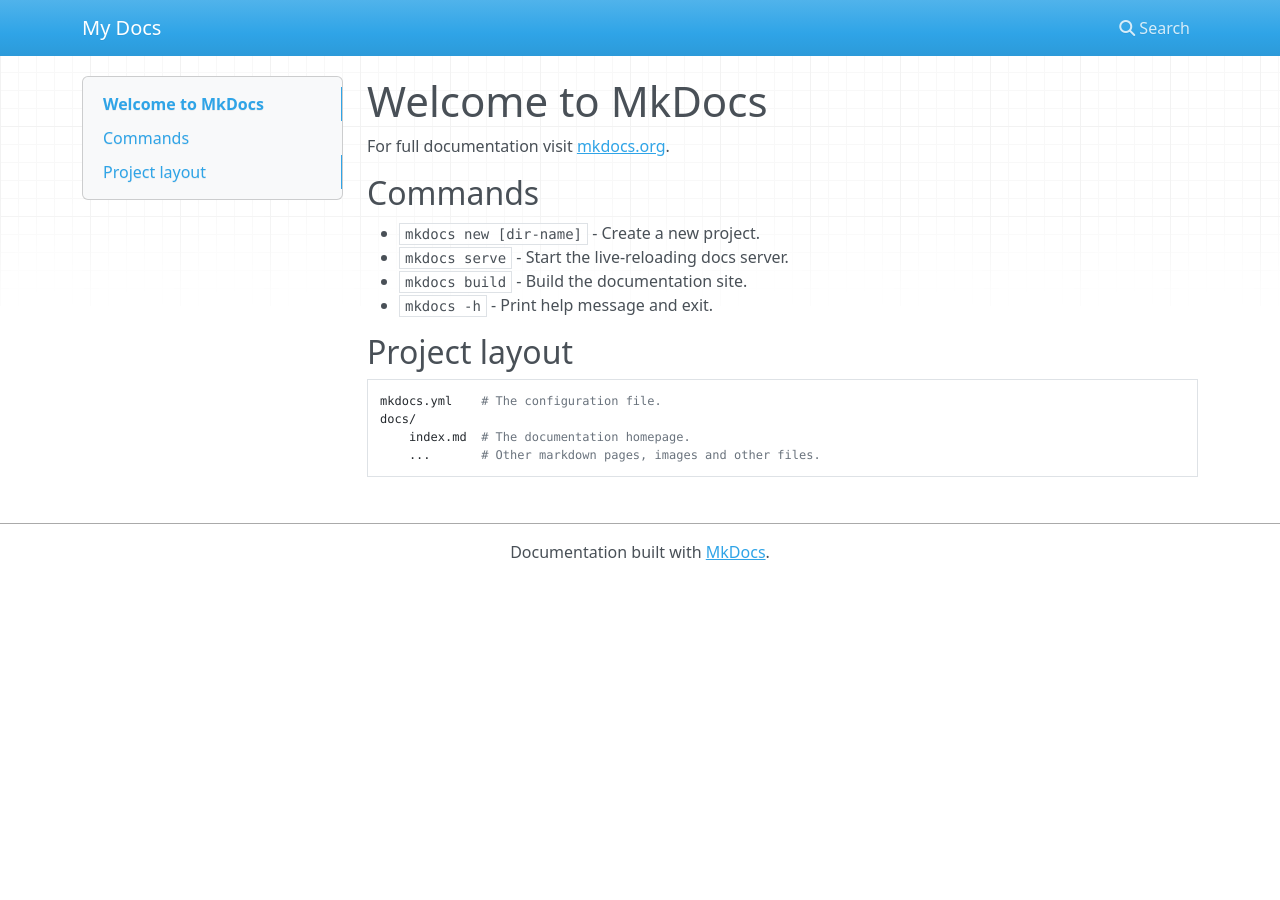
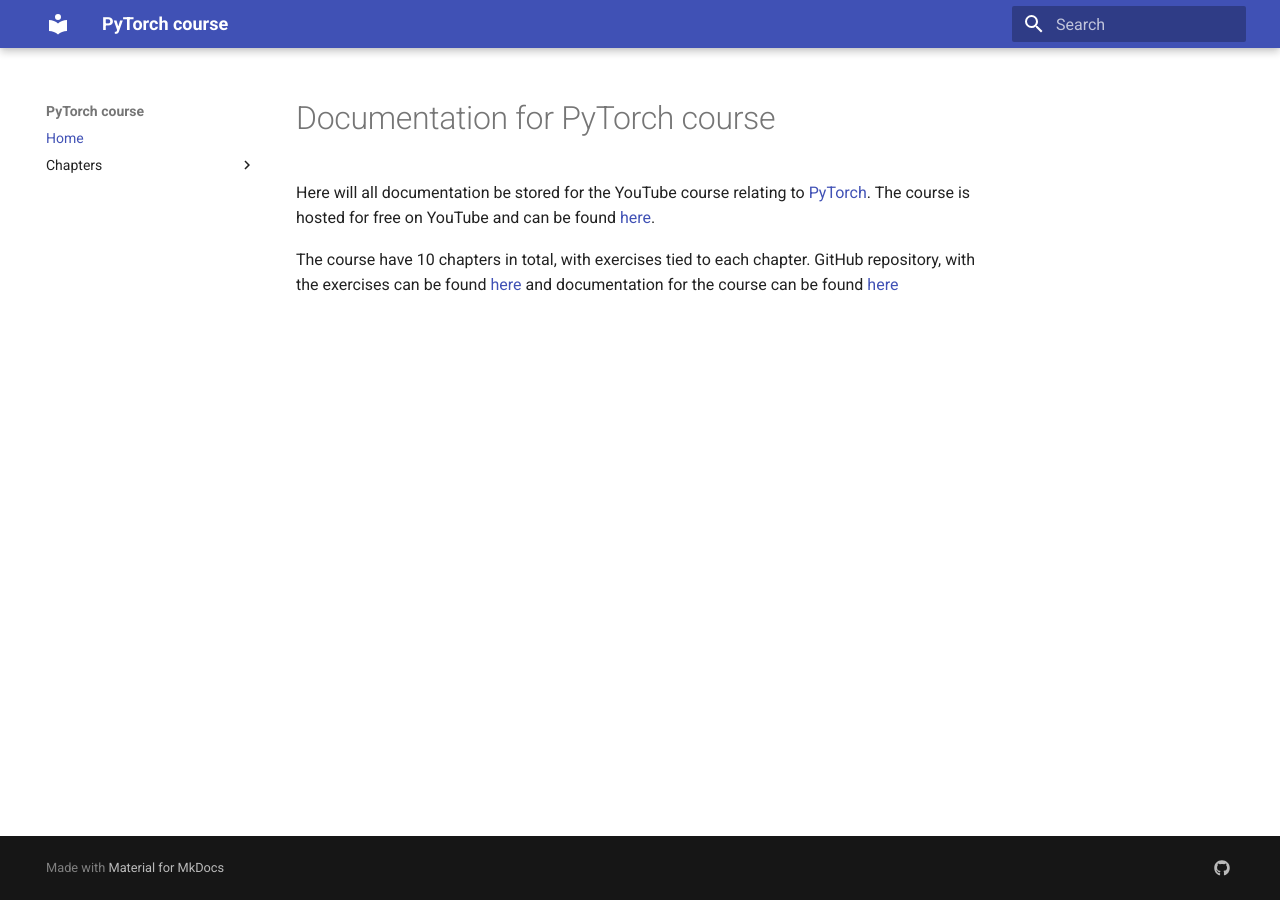
Before and after one commit to richarderikjohansson/pytorch, an MkDocs documentation site: the page built from docs/index.md, in a window 1280 px wide. Built offline with MkDocs 1.6.1 and Material for MkDocs 9.7.7, drawn with Linux system fonts in a browser that asks for light colours; nearby versions of some CDN libraries.

Commit message:
chapter 1 done

```diff
--- a/docs/index.md
+++ b/docs/index.md
@@ -1,17 +1,9 @@
-# Welcome to MkDocs
+# Documentation for PyTorch course
 
-For full documentation visit [mkdocs.org](https://www.mkdocs.org).
+Here will all documentation be stored for the YouTube course
+relating to [PyTorch](https://pytorch.org/). The course is
+hosted for free on YouTube and can be found [here](https://youtu.be/V_xro1bcAuA?si=YHbNDR-orgsaQglD).
 
-## Commands
-
-* `mkdocs new [dir-name]` - Create a new project.
-* `mkdocs serve` - Start the live-reloading docs server.
-* `mkdocs build` - Build the documentation site.
-* `mkdocs -h` - Print help message and exit.
-
-## Project layout
-
-    mkdocs.yml    # The configuration file.
-    docs/
-        index.md  # The documentation homepage.
-        ...       # Other markdown pages, images and other files.
+The course have 10 chapters in total, with exercises tied to each
+chapter. GitHub repository, with the exercises can be found [here](https://github.com/mrdbourke/pytorch-deep-learning/tree/main)
+and documentation for the course can be found [here](https://www.learnpytorch.io/)
--- a/mkdocs.yml
+++ b/mkdocs.yml
@@ -1 +1,51 @@
-site_name: My Docs
+site_name: PyTorch course
+site_url: https://github.com/richarderikjohansson/pytorch
+
+nav:
+  - Home: index.md
+  - Chapters:
+    - PyTorch Fundamentals: Chapters/00.md
+    - PyTorch Workflow Fundamentals: Chapters/01.md
+    - PyTorch Neural Network Classification: Chapters/02.md
+    - PyTorch Computer Vision: Chapters/03.md
+    - PyTorch Custom Datasets: Chapters/04.md
+    - PyTorch Going Modular: Chapters/05.md
+    - PyTorch Transfer Learning: Chapters/06.md
+    - PyTorch Experiment Tracking: Chapters/07.md
+    - PyTorch Paper Replicating: Chapters/08.md
+    - PyTorch Model Deployment: Chapters/09.md
+
+theme:
+  name: material
+  features:
+    - navigation.instant
+    - navigation.top
+plugins:
+  - mkdocstrings:
+      handlers:
+          python:
+            options:
+              docstring_style: google
+              docstring_section_style: table
+              show_docstring_functions: true
+              show_docstring_modules: true
+              show_docstring_description: false
+  - search
+
+
+extra_javascript:
+  - https://cdnjs.cloudflare.com/ajax/libs/mathjax/2.7.4/MathJax.js?config=TeX-AMS-MML_HTMLorMML
+markdown_extensions:
+  - mdx_math
+  - pymdownx.highlight:
+      anchor_linenums: true
+      line_spans: __span
+      pygments_lang_class: true
+  - pymdownx.inlinehilite
+  - pymdownx.snippets
+  - pymdownx.superfences
+
+extra:
+  social:
+    - icon: fontawesome/brands/github
+      link: https://github.com/richarderikjohansson/pytorch
--- a/pyproject.toml
+++ b/pyproject.toml
@@ -10,8 +10,10 @@
 dependencies = [
     "matplotlib>=3.10.5",
     "mkdocs>=1.6.1",
+    "mkdocs-material[imaging]>=9.6.16",
     "mkdocstrings-python>=1.16.12",
     "pandas>=2.3.1",
+    "python-markdown-math>=0.9",
     "torch>=2.8.0",
     "torchvision>=0.23.0",
 ]
```
Also changed, not shown: docs/Chapters/00.md (added, +204 -0 lines), docs/Chapters/01.md (added), docs/Chapters/02.md (added), docs/Chapters/03.md (added), docs/Chapters/04.md (added), docs/Chapters/05.md (added), docs/Chapters/06.md (added), docs/Chapters/07.md (added), docs/Chapters/08.md (added), docs/Chapters/09.md (added), 2 other files.
